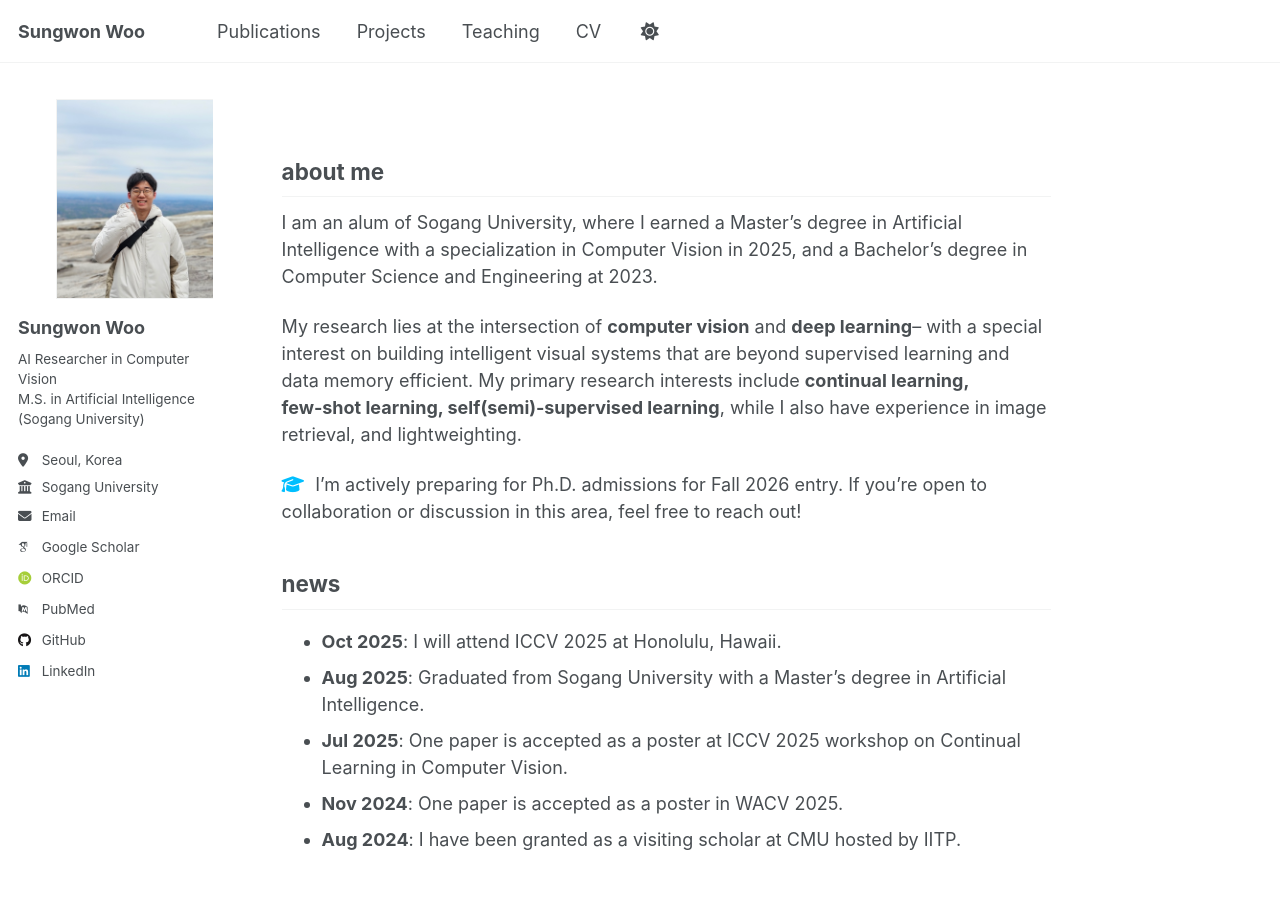
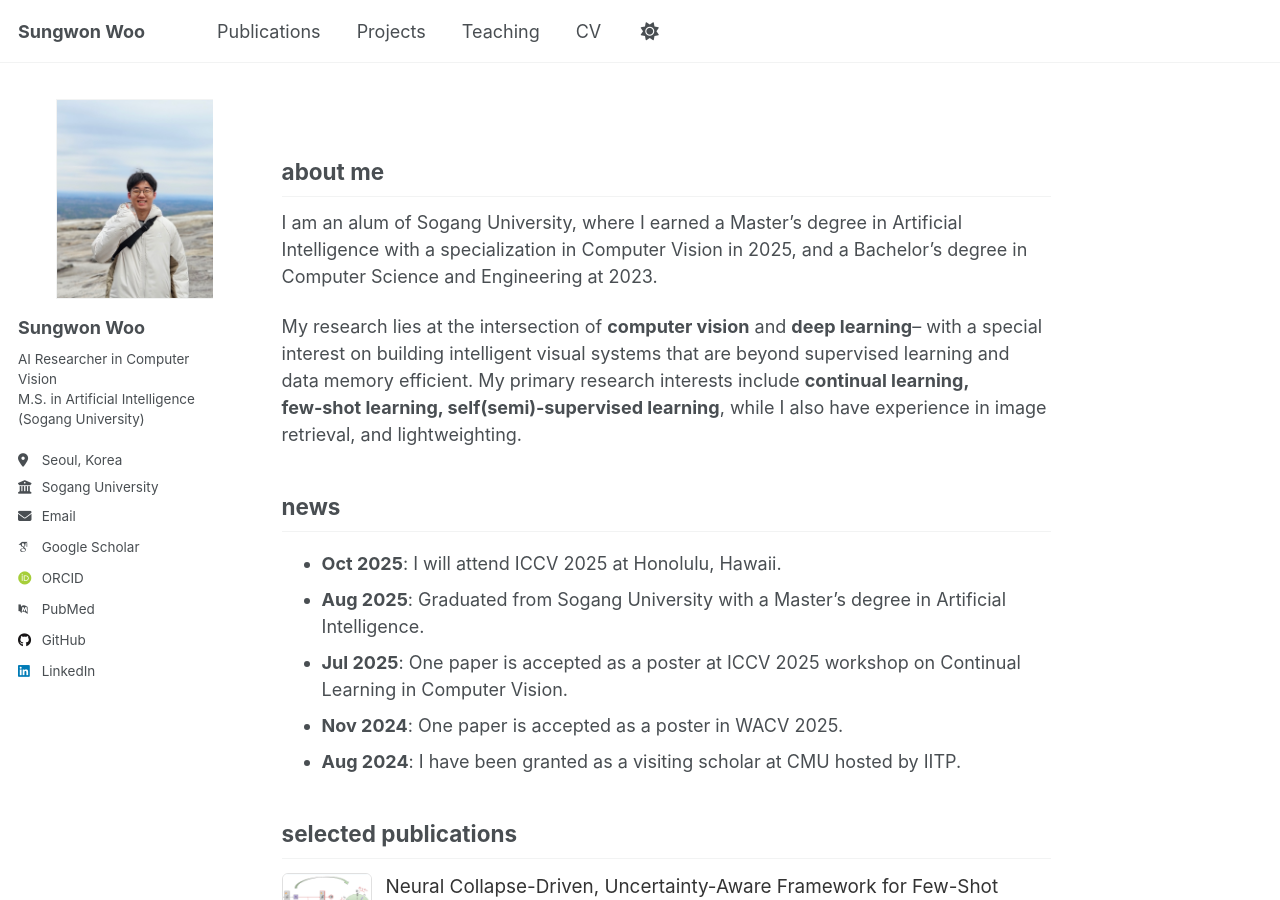
Before and after one commit to sungwon-woo/sungwon-woo.github.io, a Jekyll site: the page built from _pages/about.md, in a window 1280 px wide and 900 px high. Built offline with Jekyll 4.4.1, drawn with Linux system fonts in a browser that asks for light colours; some web fonts are replaced; a script that is not in the unit is left out.

Commit message:
edit main page

```diff
--- a/_pages/about.md
+++ b/_pages/about.md
@@ -16,8 +16,8 @@ My research lies at the intersection of <b>computer vision</b> and <b>deep learn
 <!-- My primary research interests include \textbf{continual learning, few-shot learning, self(semi)-supervised learning}, while I also have experience in image retrieval and lightweight model design. -->
 <!-- My previous research focuses on image retrieval and visual copy detection, as well as in the development of lightweight neural networks. Recently, I am pursuing strong interest in visual continual learning with a data-constrained environment.  -->
 
-<i class="fas fa-graduation-cap" style="color:#00BFFF; margin-right:6px;"></i>
-I’m actively preparing for Ph.D. admissions for Fall 2026 entry. If you’re open to collaboration or discussion in this area, feel free to reach out!
+<!-- <i class="fas fa-graduation-cap" style="color:#00BFFF; margin-right:6px;"></i>
+I’m actively preparing for Ph.D. admissions for Fall 2026 entry. If you’re open to collaboration or discussion in this area, feel free to reach out! -->
 
 ## news
 - **Oct 2025**: I will attend ICCV 2025 at Honolulu, Hawaii.
```
